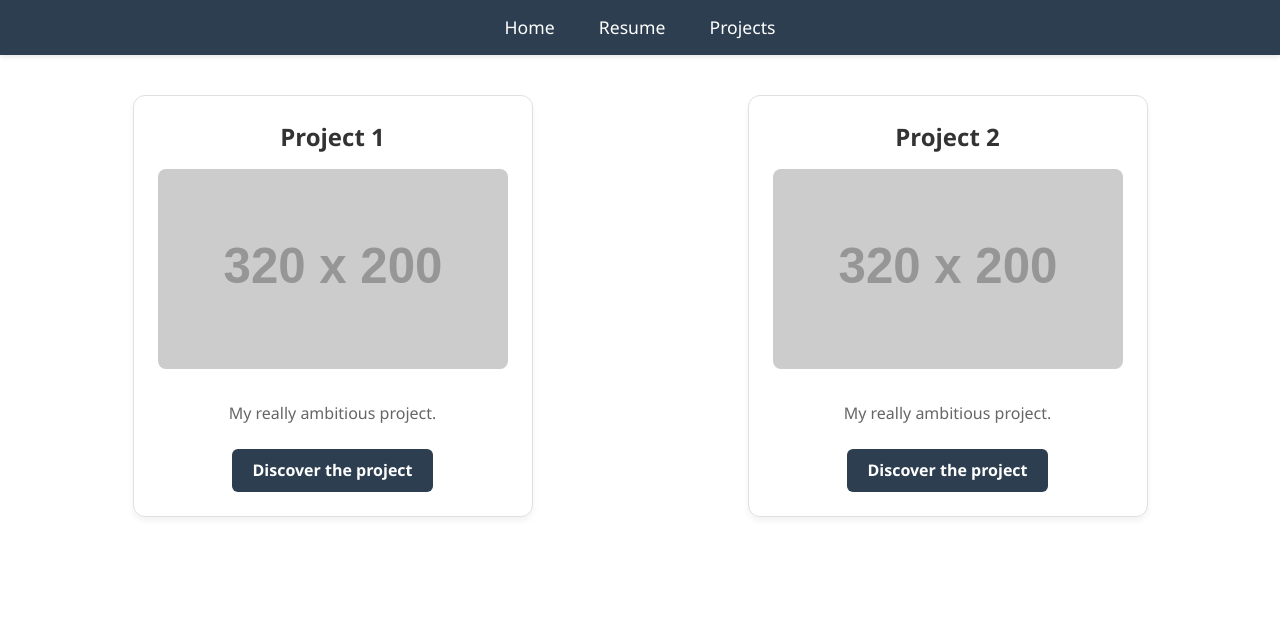
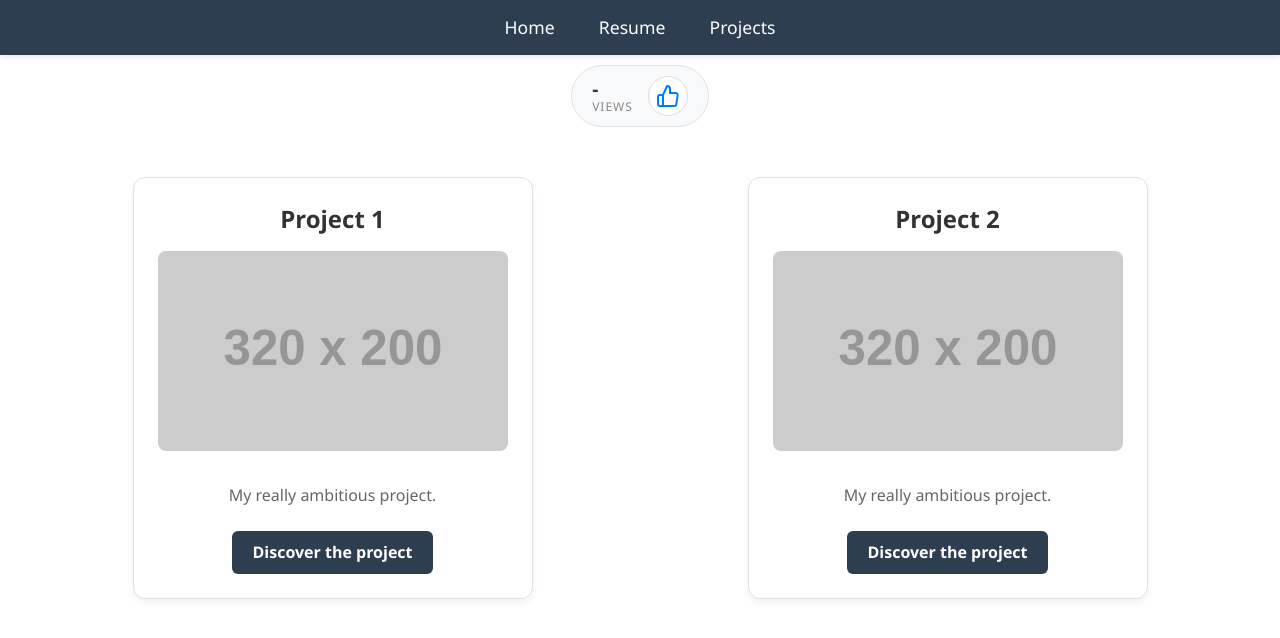
Before and after one commit to Trihab/cloud-resume-challenge, a React (Vite) app in the folder frontend/: page /projects in a window 1280 px wide. Shown: the top 638 px of the page. Built offline with nearby package versions, Linux system fonts and the light colour scheme; no server answers.

Commit message:
Added View Counter

```diff
--- a/frontend/src/assets/stylesheets/pages/projects.css
+++ b/frontend/src/assets/stylesheets/pages/projects.css
@@ -213,3 +213,81 @@
   color: inherit;
   padding: 0;
 }
+
+
+.view_counter_container {
+    display: inline-flex;
+    align-items: center;
+    gap: 15px; /* Espace entre le compteur et le bouton */
+    background-color: #f8f9fa;
+    padding: 10px 20px;
+    border-radius: 50px; /* Forme de pilule */
+    border: 1px solid #e0e0e0;
+}
+
+.view_counter {
+    display: flex;
+    flex-direction: column;
+    align-items: flex-start;
+    line-height: 1.2;
+}
+
+.view_counter .count {
+    font-weight: 700;
+    font-size: 1.2rem;
+    color: #2c3e50;
+}
+
+.view_counter .label {
+    font-size: 0.75rem;
+    color: #888;
+    text-transform: uppercase;
+    letter-spacing: 1px;
+}
+
+/* Style du bouton "Like/Increment" */
+.like-btn {
+    background: white;
+    border: 1px solid #ddd;
+    border-radius: 50%; /* Bouton rond */
+    width: 40px;
+    height: 40px;
+    display: flex;
+    align-items: center;
+    justify-content: center;
+    cursor: pointer;
+    transition: all 0.2s ease;
+    color: #007bff;
+}
+
+.like-btn:hover {
+    background-color: #007bff;
+    color: white;
+    transform: scale(1.1);
+    border-color: #007bff;
+}
+
+.like-btn:active {
+    transform: scale(0.95);
+}
+
+/* Petit effet quand ça charge */
+.like-btn.loading {
+    opacity: 0.6;
+    cursor: not-allowed;
+    animation: pulse 1s infinite;
+}
+
+@keyframes pulse {
+    0% { transform: scale(1); }
+    50% { transform: scale(0.95); }
+    100% { transform: scale(1); }
+}
+
+.views-counter-container {
+  display: flex;
+  justify-content: center;
+  align-items: center;
+  margin-bottom: 10px;
+  margin-top: 10px;
+}
--- /dev/null
+++ b/frontend/src/components/ViewCounter.jsx
@@ -0,0 +1,35 @@
+import React, { useState, useEffect } from "react";
+
+export default function ViewCounter() {
+    const [count, setCount] = useState("-");
+    const API_URL = import.meta.env.VITE_COUNTER_API_URL;
+
+    const syncViews = async (method = "GET") => {
+        try {
+            const response = await fetch(API_URL, { method });
+            if (response.ok) {
+                const data = await response.json();
+                setCount(data.count ?? data);
+            }
+        } catch (error) {
+            console.error(error);
+        }
+    };
+
+    useEffect(() => { syncViews("GET"); }, []);
+
+    return (
+        <div className="view_counter_container">
+            <div className="view_counter">
+                <span className="count">{count}</span>
+                <span className="label">Views</span>
+            </div>
+
+            <button className="like-btn" onClick={() => syncViews("POST")}>
+                <svg width="24" height="24" viewBox="0 0 24 24" fill="none" stroke="currentColor" strokeWidth="2">
+                    <path d="M14 9V5a3 3 0 0 0-3-3l-4 9v11h11.28a2 2 0 0 0 2-1.7l1.38-9a2 2 0 0 0-2-2.3zM7 22H4a2 2 0 0 1-2-2v-7a2 2 0 0 1 2-2h3"></path>
+                </svg>
+            </button>
+        </div>
+    );
+}
--- a/frontend/src/pages/HomePage.jsx
+++ b/frontend/src/pages/HomePage.jsx
@@ -5,8 +5,8 @@ import { NavLink } from "react-router-dom"
 import photo_pro from "images/photo_pro2.JPEG"
 
 export default function ProjectsPage() {
-    const data_me = ResumeData.person
-    const data_cert = ResumeData.sections
+    const data_me = ResumeData.person;
+    const data_cert = ResumeData.sections;
     return(
         <>
         <div className="home-container">
--- a/frontend/src/pages/ProjectsPage.jsx
+++ b/frontend/src/pages/ProjectsPage.jsx
@@ -2,10 +2,14 @@ import React from "react";
 import 'stylesheets/pages/projects.css';
 import projectsData from 'data/projectData.json';
 import ProjectItem from 'components/ProjectItem';
+import ViewCounter from 'components/ViewCounter'
 
 export default function ProjectsPage() {
     return(
         <>
+        <div className="views-counter-container">
+            <ViewCounter />
+        </div>
         <div className="projects-grid">
             {projectsData.map((project) => (
                 <ProjectItem key={project.id} project={project}/>
```
Also changed, not shown: frontend/server.js (added, +41 -0 lines), frontend/src/assets/stylesheets/pages/home.css (line endings or trailing spaces), 2 other files (tests, documents, lock files or other folders).
